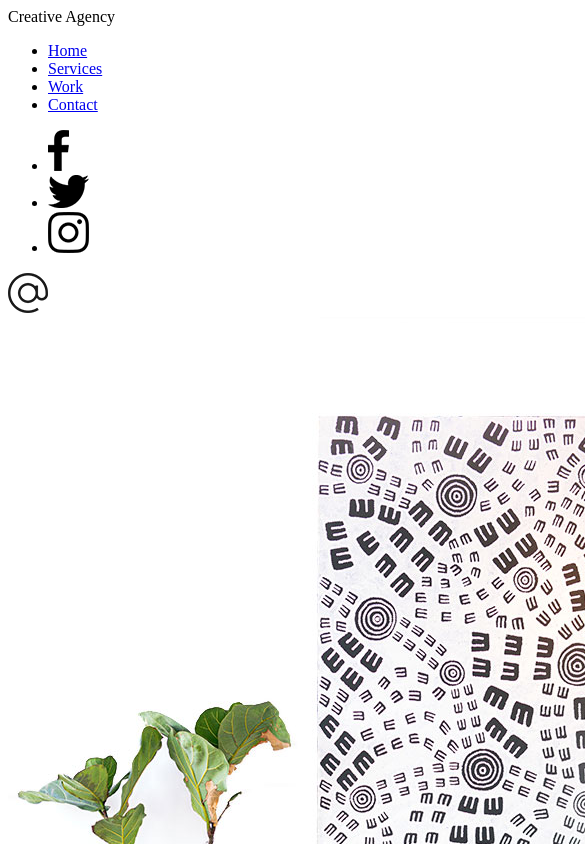
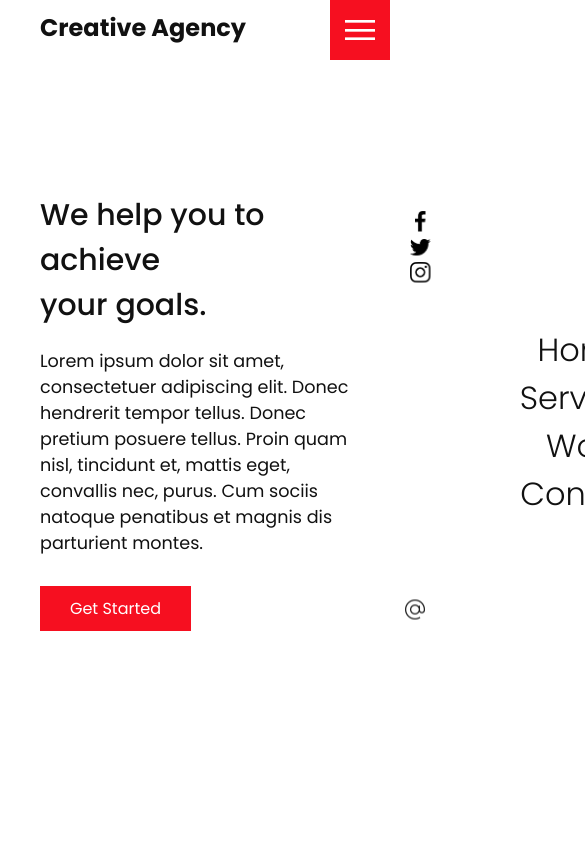
Before and after one commit to nic0-lab/creative-agency, a website: page src/index.html in a window 390 px wide. Shown: the top 844 px of the page, 585 px wide, since content can reach past the window. Drawn offline with Linux system fonts and the light colour scheme.

Commit message:
Finishing home page and start services page.

```diff
--- a/src/css/style.css
+++ b/src/css/style.css
@@ -1 +1,186 @@
-@import url('https://fonts.googleapis.com/css?family=Poppins:200,300,400,500,600,700,800,900&display=swap')
+@import url('https://fonts.googleapis.com/css?family=Poppins:200,300,400,500,600,700,800,900&display=swap');
+
+:root {
+  --primary-color: #f60f20;
+}
+
+/* BASE STYLES */
+* {
+  box-sizing: border-box;
+  margin: 0;
+  padding: 0;
+}
+
+html,
+body {
+  font-family: 'Poppins', sans-serif;
+  color: #111;
+}
+
+h1 {
+  font-size: 30px;
+  font-weight: 500;
+}
+
+p {
+  margin: 20px 0 10px;
+  font-size: 1.1rem;
+}
+
+section {
+  display: flex;
+  height: 100vh;
+  align-items: center;
+  padding: 100px;
+  margin-top: 60px;
+}
+
+section.home {
+  flex-direction: row;
+  margin-top: 0px;
+}
+
+/* BUTTON */
+.btn {
+  cursor: pointer;
+  display: inline-block;
+  background: var(--primary-color);
+  color: #fff;
+  text-decoration: none;
+  padding: 10px 30px;
+  margin: 20px 0;
+  border: 0;
+}
+
+.btn:hover {
+  transform: scale(0.98);
+}
+
+/* LOGO */
+.logo {
+  position: absolute;
+  top: 30px;
+  left: 100px;
+  font-size: 2rem;
+  font-weight: 700;
+  z-index: 20;
+}
+
+/* TOGGLE */
+.toggle {
+  position: fixed;
+  top: 0;
+  right: 0;
+  width: 60px;
+  height: 60px;
+  background: var(--primary-color) url(../img/menu.png);
+  background-size: 30px;
+  background-position: center;
+  background-repeat: no-repeat;
+  z-index: 20;
+  cursor: pointer;
+}
+
+.toggle.active {
+  background: var(--primary-color) url(../img/close.png);
+  background-size: 25px;
+  background-position: center;
+  background-repeat: no-repeat;
+}
+
+/* NAVIGATION BAR */
+.navigation {
+  display: flex;
+  justify-content: center;
+  align-items: center;
+  position: fixed;
+  top: 0;
+  left: 100%;
+  width: 100%;
+  height: 100%;
+  background-color: #fff;
+  z-index: 15;
+}
+
+.navigation.active {
+  left: 0;
+}
+
+.navigation ul {
+  position: relative;
+}
+
+.navigation ul li {
+  position: relative;
+  list-style-type: none;
+  text-align: center;
+}
+
+.navigation ul li a {
+  font-size: 2.2rem;
+  color: #111;
+  text-decoration: none;
+  font-weight: 300;
+}
+
+.navigation ul li a:hover {
+  color: var(--primary-color);
+}
+
+.navigation .social-bar {
+  display: flex;
+  justify-content: center;
+  align-items: center;
+  position: absolute;
+  top: 0;
+  left: 0;
+  width: 60px;
+  height: 100%;
+}
+
+.navigation .social-bar {
+  display: inline-block;
+  transform: scale(0.5);
+}
+
+  .navigation .email-icon {
+    position : absolute;
+    bottom: 20px;
+    transform; scale(0.5);
+  }
+
+  /* HOMEPAGE */
+  .home-content {
+    position: relative;
+    z-index: 10;
+    max-width: 600px;
+
+  }
+
+  .home-img {
+    position: absolute;
+    bottom: 0;
+    right: 0;
+    height: 110%;
+  }
+
+/* MEDIA QUERIES */
+@media (max-width: 1068px) {
+  .home-img {
+    display: none;
+  }
+
+  .logo {
+    top: 10px;
+    left: 40px;
+    font-size: 1.5rem;
+  }
+
+  section {
+    padding: 100px 40px;
+  }
+
+  .navigation ul li a {
+    font-size: 2rem;
+  }
+}
--- a/src/index.html
+++ b/src/index.html
@@ -29,7 +29,7 @@
       </div>
     </header>
 
-    <section>
+    <section class="home">
       <img alt="" src="img/home-img.jpg" class="home-img" />
       <div class="home-content">
         <h1>We help you to achieve <br> your goals.</h1>
@@ -37,10 +37,7 @@
           Lorem ipsum dolor sit amet, consectetuer adipiscing elit.  Donec
           hendrerit tempor tellus.  Donec pretium posuere tellus.  Proin quam
           nisl, tincidunt et, mattis eget, convallis nec, purus.  Cum sociis
-          natoque penatibus et magnis dis parturient montes, nascetur ridiculus
-          mus.  Nulla posuere.  Donec vitae dolor.  Nullam tristique diam non
-          turpis.  Cras placerat accumsan nulla.  Nullam rutrum.  Nam vestibulum
-          accumsan nisl.
+          natoque penatibus et magnis dis parturient montes.
         </p>
         <a href="contact.html" class="btn">Get Started</a>
       </div>
--- a/src/js/script.js
+++ b/src/js/script.js
@@ -0,0 +1,7 @@
+const toggle = document.querySelector('.toggle');
+const navigation = document.querySelector('.navigation');
+
+toggle.addEventListener('click', () => {
+    toggle.classList.toggle('active');
+    navigation.classList.toggle('active');
+})
--- /dev/null
+++ b/src/services.html
@@ -0,0 +1,107 @@
+<!doctype html>
+<html lang="en">
+  <head>
+    <meta charset="UTF-8"/>
+    <meta http-equiv="X-UA-Compatible" content="IE=edge">
+    <meta name="viewport" content="width=device-width,initial-scale=1.0">
+    <title>Creative Agency</title>
+    <link href="css/style.css" rel="stylesheet"/>
+  </head>
+  <body>
+    <header>
+      <div class="logo">Creative Agency</div>
+      <div class="toggle"></div>
+      <div class="navigation">
+        <ul>
+          <li><a href="index.html">Home</a></li>
+          <li><a href="services.html">Services</a></li>
+          <li><a href="work.html">Work</a></li>
+          <li><a href="contact.html">Contact</a></li>
+        </ul>
+        <div class="social-bar">
+          <ul>
+            <li><a href="https://facebook.com"><img alt="" src="img/facebook.png"/></a></li>
+            <li><a href="https://twitter.com"><img alt="" src="img/twitter.png"/></a></li>
+            <li><a href="https://instagram.com"><img alt="" src="img/instagram.png"/></a></li>
+          </ul>
+          <a href="mailto:you@email.com" class="email-icon"><img alt="" src="img/email.png"/></a>
+        </div>
+      </div>
+    </header>
+
+    <section>
+
+      <div class="title">
+        <h1>Services that we can help you with</h1>
+        <p>
+          Pellentesque dapibus suscipit ligula.  Donec posuere augue in quam.
+          Etiam vel tortor sodales tellus ultricies commodo.  Suspendisse potenti.
+          Aenean in sem ac leo mollis blandit.  Donec neque quam, dignissim in,
+          mollis nec, sagittis eu, wisi.  Phasellus lacus.  Etiam laoreet quam sed
+          arcu.  Phasellus at dui in ligula mollis ultricies.  Integer placerat
+          tristique nisl.  Praesent augue.  Fusce commodo.  Vestibulum convallis,
+          lorem a tempus semper, dui dui euismod elit, vitae placerat urna tortor
+          vitae lacus.  Nullam libero mauris, consequat quis, varius et, dictum
+          id, arcu.  Mauris mollis tincidunt felis.  Aliquam feugiat tellus ut
+          neque.  Nulla facilisis, risus a rhoncus fermentum, tellus tellus
+          lacinia purus, et dictum nunc justo sit amet elit.
+        </p>
+      </div>
+
+      <div class="services">
+        <div class="service">
+          <div class="icon">
+            <img alt="" src="img/001.png"/>
+          </div>
+          <h2>Design</h2>
+          Donec at pede.  Nullam tristique diam non turpis.  Praesent augue.
+          Proin neque massa, cursus ut, gravida ut, lobortis eget, lacus.
+        </div>
+        <div class="service">
+          <div class="icon">
+            <img alt="" src="img/002.png"/>
+          </div>
+          <h2>Development</h2>
+          Donec at pede.  Nullam tristique diam non turpis.  Praesent augue.
+          Proin neque massa, cursus ut, gravida ut, lobortis eget, lacus.
+        </div>
+        <div class="service">
+          <div class="icon">
+            <img alt="" src="img/003.png"/>
+          </div>
+          <h2>SEO</h2>
+          Donec at pede.  Nullam tristique diam non turpis.  Praesent augue.
+          Proin neque massa, cursus ut, gravida ut, lobortis eget, lacus.
+        </div>
+        <div class="service">
+          <div class="icon">
+            <img alt="" src="img/004.png"/>
+          </div>
+          <h2>Marketing</h2>
+          Donec at pede.  Nullam tristique diam non turpis.  Praesent augue.
+          Proin neque massa, cursus ut, gravida ut, lobortis eget, lacus.
+        </div>
+        <div class="service">
+          <div class="icon">
+            <img alt="" src="img/005.png"/>
+          </div>
+          <h2>App Development</h2>
+          Donec at pede.  Nullam tristique diam non turpis.  Praesent augue.
+          Proin neque massa, cursus ut, gravida ut, lobortis eget, lacus.
+        </div>
+        <div class="service">
+          <div class="icon">
+            <img alt="" src="img/006.png"/>
+          </div>
+          <h2>Error Fixing</h2>
+          Donec at pede.  Nullam tristique diam non turpis.  Praesent augue.
+          Proin neque massa, cursus ut, gravida ut, lobortis eget, lacus.
+        </div>
+      </div>
+
+
+    </section>
+
+    <script src="js/script.js"></script>
+  </body>
+</html>
```
Also changed, not shown: css/style.css (deleted).
